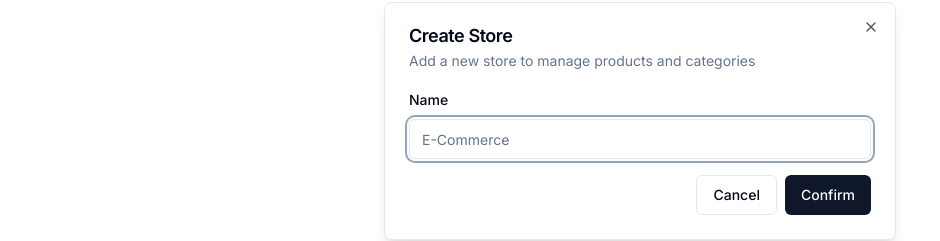
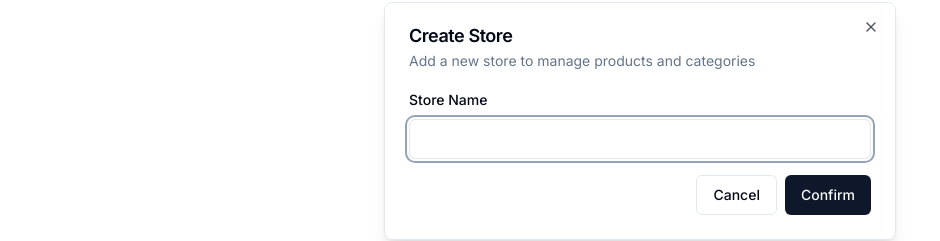
Before and after one commit to kpirabaharan/E-Commerce-Admin-Dashboard, a Next.js app: page / in a window 1280 px wide. Shown: the part 279-520 px from the top of the page, without its empty margins (0-940 px from the left). Built offline with nearby package versions, Linux system fonts and the light colour scheme.

Commit message:
Created AWS RDS Running PostgreSQL
Signed-off-by: Keeshigan Pirabaharan <kpirabaharan3@gmail.com>

```diff
--- a/components/modals/StoreModal.tsx
+++ b/components/modals/StoreModal.tsx
@@ -54,9 +54,9 @@ const StoreModal = () => {
               name='name'
               render={({ field }) => (
                 <FormItem>
-                  <FormLabel>Name</FormLabel>
+                  <FormLabel>Store Name</FormLabel>
                   <FormControl>
-                    <Input placeholder='E-Commerce' {...field} />
+                    <Input {...field} />
                   </FormControl>
                   <FormMessage />
                 </FormItem>
--- a/package.json
+++ b/package.json
@@ -11,7 +11,7 @@
   "dependencies": {
     "@clerk/nextjs": "^4.21.13",
     "@hookform/resolvers": "^3.1.1",
-    "@prisma/client": "^4.16.2",
+    "@prisma/client": "^5.0.0",
     "@radix-ui/react-dialog": "^1.0.4",
     "@radix-ui/react-label": "^2.0.2",
     "@radix-ui/react-slot": "^1.0.2",
@@ -37,6 +37,6 @@
     "zustand": "^4.3.9"
   },
   "devDependencies": {
-    "prisma": "^4.16.2"
+    "prisma": "^5.0.0"
   }
 }
```
Also changed, not shown: 2 other files (tests, documents, lock files or other folders).
